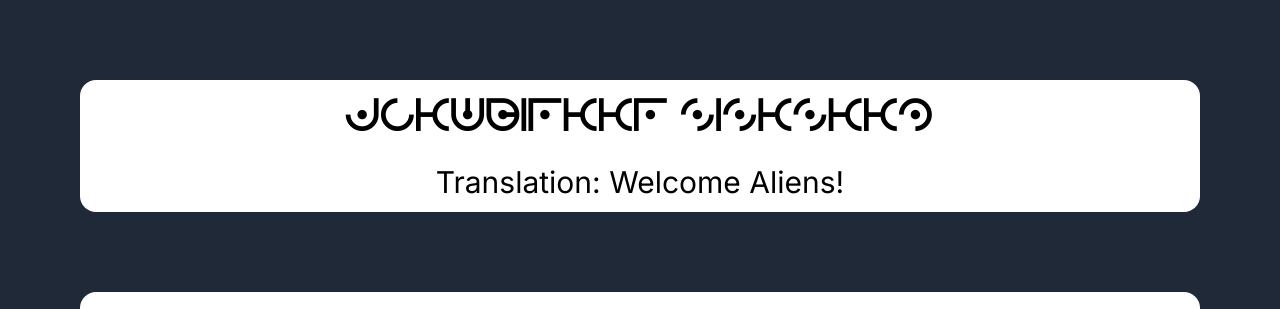
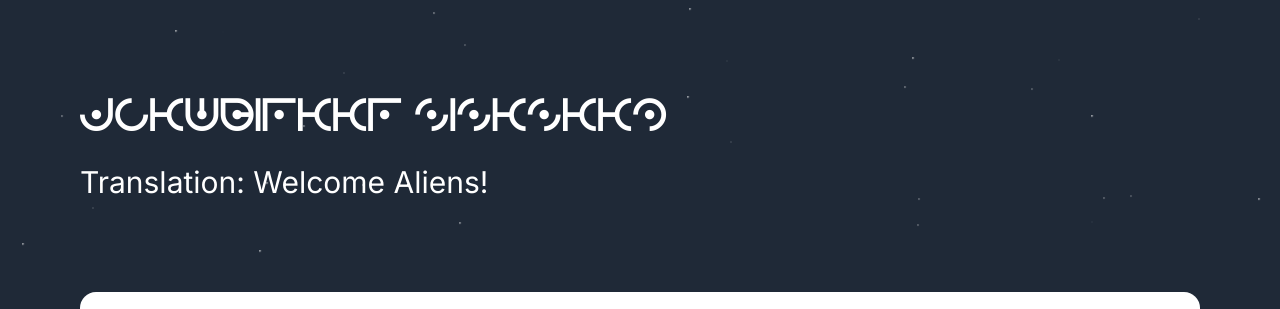
Before and after one commit to sjsikora/EarthLingo, a Next.js app: page / in a window 1280 px wide. Shown: the top 309 px of the page. Built offline with nearby package versions, Linux system fonts and the light colour scheme.

Commit message:
Stars! + better homepage

```diff
--- /dev/null
+++ b/app/components/stars/Stars.css
@@ -0,0 +1,27 @@
+.star {
+    position: absolute;
+    width: 2px;
+    height: 2px;
+    border-radius: 5px;
+  }
+
+  @keyframes twinkle {
+    0% {
+      transform: scale(1, 1);
+      background: rgba(255, 255, 255, 0);
+      animation-timing-function: linear;
+    }
+    40% {
+      transform: scale(0.8, 0.8);
+      background: rgba(255, 255, 255, 1);
+      animation-timing-function: ease-out;
+    }
+    80% {
+      background: rgba(255, 255, 255, 0);
+      transform: scale(1, 1);
+    }
+    100% {
+      background: rgba(255, 255, 255, 0);
+      transform: scale(1, 1);
+    }
+  }
--- a/app/page.tsx
+++ b/app/page.tsx
@@ -4,6 +4,7 @@ import SpeechHandler from './components/speech/logic/SpeechHandler';
 import Image from 'next/image';
 import { Phonic_Results } from './js/types';
 import PhonicGraph from './components/speech/graph/PhonicData';
+import './components/stars/Stars.css';
 
 
 // Idea. Have background have twinkling stars
@@ -20,17 +21,30 @@ const Page = () => {
         }
     }, []);
 
-    return <div>
+    // Amazing twinkling star effect from https://tailwindcomponents.com/component/landing-page-with-twinkling-stars
+    useEffect(() => {
+        for (let i = 0; i < 100; i++) {
+            const star = document.createElement('div');
+            star.className = 'star m-0';
+            star.style.animation = `twinkle ${Math.random() * 5 + 5}s linear ${Math.random() * 1 + 1}s infinite`;
+            star.style.top = `${Math.random() * window.innerHeight}px`;
+            star.style.left = `${Math.random() * window.innerWidth}px`;
+            document.querySelector('.homescreen')?.appendChild(star);
+        }
+    }, []);
+
+    return <div className='homescreen'>
         <div className='p-10'>
 
             <div className='flex justify-center rounded-xl flex flex-col'>
 
                 {/* TITLE PAGE */}
-                <div className='p-10'>
-                    <div className='bg-white rounded-2xl'>
-                        <p className='py-3 text-5xl font-alien flex justify-center'> JCKWBIFKKF SISKSKKD</p>
-                        <p className='py-3 text-3xl flex justify-center'> Translation: Welcome Aliens!</p>
+                <div className='p-10 h-1/2 flex flex-cols'>
+                    <div className=''>
+                        <p className='py-3 text-5xl text-white font-alien'> JCKWBIFKKF SISKSKKD</p>
+                        <p className='py-3 text-3xl text-white'> Translation: Welcome Aliens!</p>
                     </div>
+                    <div></div>
                 </div>
 
 
```
